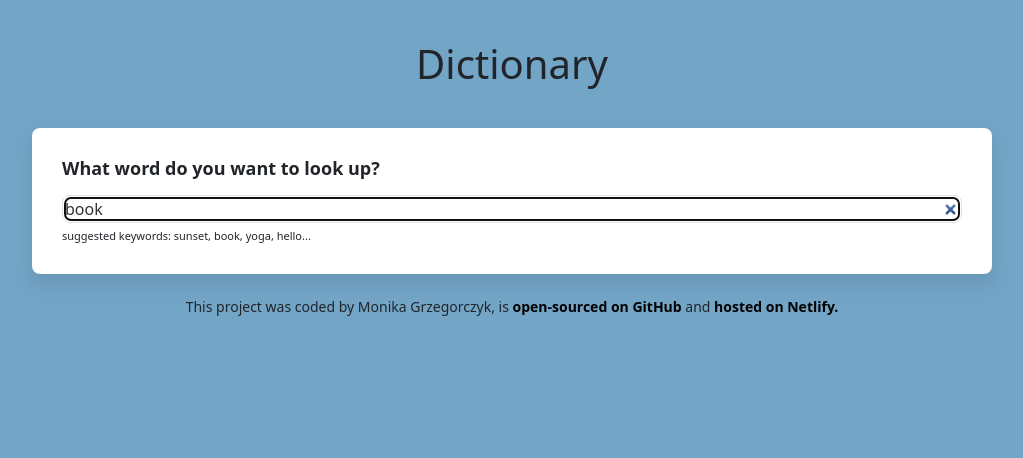
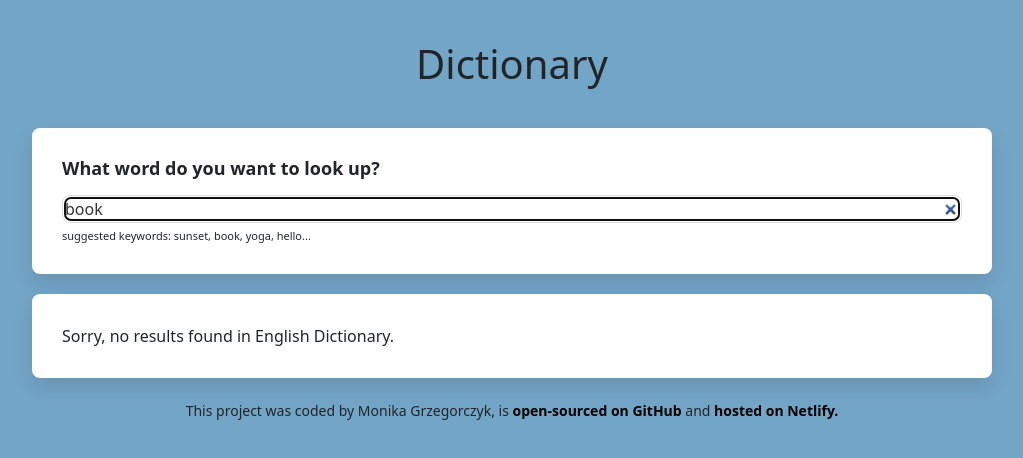
Before and after one commit to la-coccinelle/dictionary-project, a React (Create React App) app: page / in a window 1280 px wide. Shown: the top 458 px of the page, without its empty margins (128-1151 px from the left). Built offline with nearby package versions, Linux system fonts and the light colour scheme; no server answers.

Commit message:
Handled no results from API

```diff
--- a/src/Dictionary.js
+++ b/src/Dictionary.js
@@ -8,19 +8,40 @@ export default function Dictionary(props) {
   let [keyword, setKeyword] = useState(props.defaultKeyword);
   let [results, setResults] = useState(null);
   let [loaded, setLoaded] = useState(false);
+  let [isResultLoaded, setIsResultLoaded] = useState(false);
+  let [error, setError] = useState(false);
   let [photos, setPhotos] = useState(null);
 
   function handleDictionaryResponse(response) {
+    if (response.status === 200) {
       setResults(response.data[0]);
+      setError(false);
+      setIsResultLoaded(true);
+    }
   }
 
   function handlePexelsResponse(response) {
     setPhotos(response.data.photos);
   }
 
+  function handleSubmit(event) {
+    event.preventDefault();
+    setIsResultLoaded(false);
+    search();
+  }
+
+  function catchError() {
+    setError(true);
+    console.log("An error has occured");
+  }
+
   function search() {
+    if (keyword) {
       let dictionaryApiUrl = `https://api.dictionaryapi.dev/api/v2/entries/en/${keyword}`;
-    axios.get(dictionaryApiUrl).then(handleDictionaryResponse);
+      axios
+        .get(dictionaryApiUrl)
+        .then(handleDictionaryResponse)
+        .catch(catchError);
 
       let pexelsApiKey =
         "563492ad6f91700001000001c58e8fd7283b4493af770cd00a565607";
@@ -32,10 +53,6 @@ export default function Dictionary(props) {
         })
         .then(handlePexelsResponse);
     }
-
-  function handleSubmit(event) {
-    event.preventDefault();
-    search();
   }
 
   function handleKeywordChange(event) {
@@ -64,8 +81,15 @@ export default function Dictionary(props) {
             suggested keywords: sunset, book, yoga, hello...
           </div>
         </section>
+        {error && (
+          <section>Sorry, no results found in English Dictionary.</section>
+        )}
+        {isResultLoaded && (
+          <React.Fragment>
             <Results results={results} />
             <Photos photos={photos} />
+          </React.Fragment>
+        )}
       </div>
     );
   } else {
```
Lines whose indentation alone changed are shown as unchanged.
